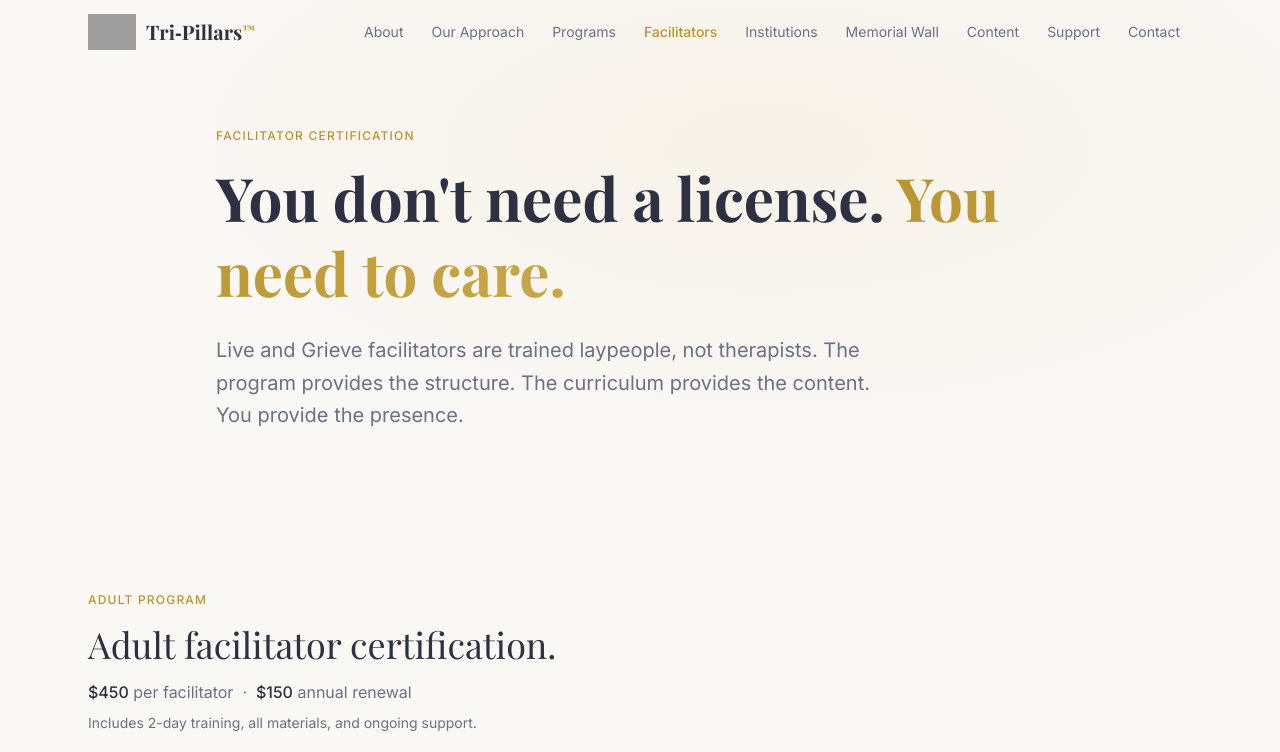
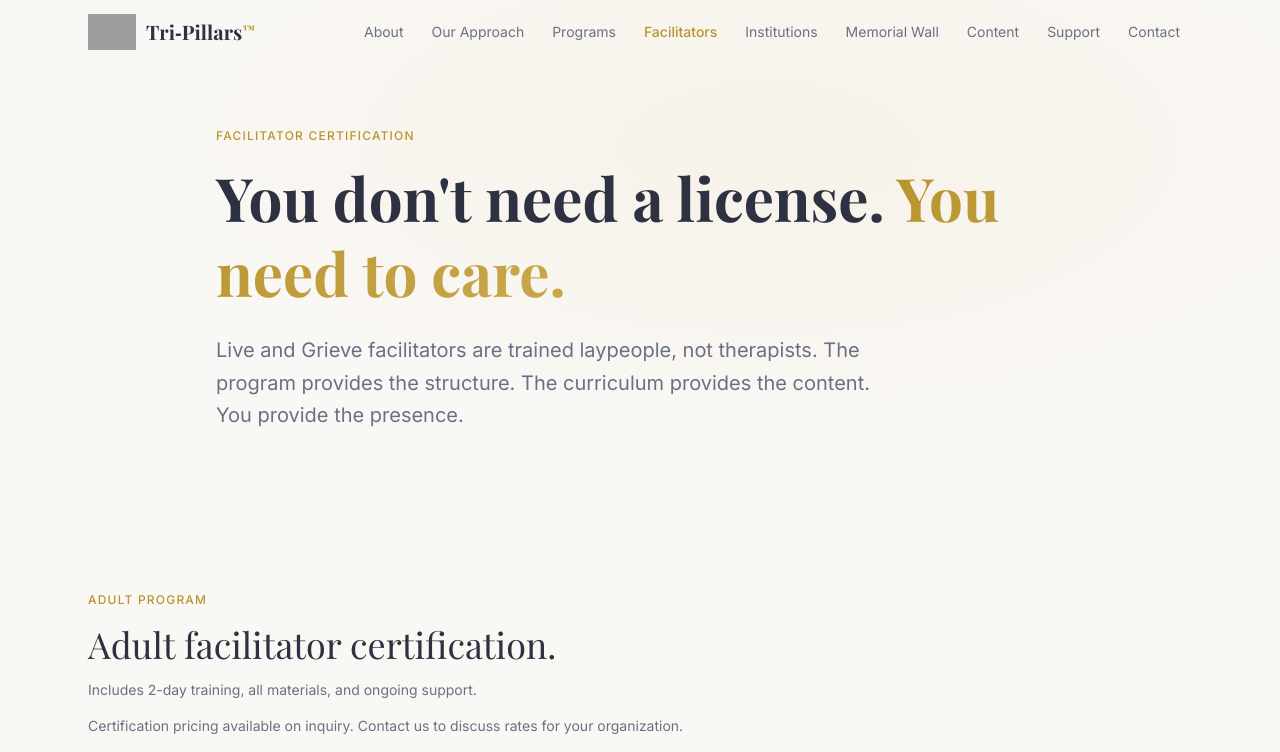
Before and after one commit to simmstrucking-oss/tripillar-redesign, a Next.js app: page /facilitators in a window 1280 px wide. Shown: the top 752 px of the page. Built offline with nearby package versions, Linux system fonts and the light colour scheme; grey boxes are pictures that could not be loaded; a web font is replaced by a local one.

Commit message:
feat: remove pricing from facilitators page, replace with inquiry CTA

```diff
--- a/app/facilitators/page.tsx
+++ b/app/facilitators/page.tsx
@@ -66,13 +66,18 @@ export default function FacilitatorsPage() {
           <h2 className="font-serif text-3xl sm:text-4xl text-navy mb-4">
             Adult facilitator certification.
           </h2>
-          <p className="text-muted mb-2">
-            <span className="text-navy font-medium">$450</span> per facilitator
-            &nbsp;·&nbsp; <span className="text-navy font-medium">$150</span> annual renewal
-          </p>
-          <p className="text-muted text-sm mb-10">
+          <p className="text-muted text-sm mb-4">
             Includes 2-day training, all materials, and ongoing support.
           </p>
+          <p className="text-muted text-sm mb-4">
+            Certification pricing available on inquiry. Contact us to discuss rates for your organization.
+          </p>
+          <Link
+            href="/contact"
+            className="inline-block border border-card-border text-muted hover:text-navy hover:border-navy/30 px-5 py-2.5 rounded-md text-sm transition-colors mb-10"
+          >
+            Contact Us →
+          </Link>
         </FadeIn>
 
         <div className="grid md:grid-cols-3 gap-6">
```
